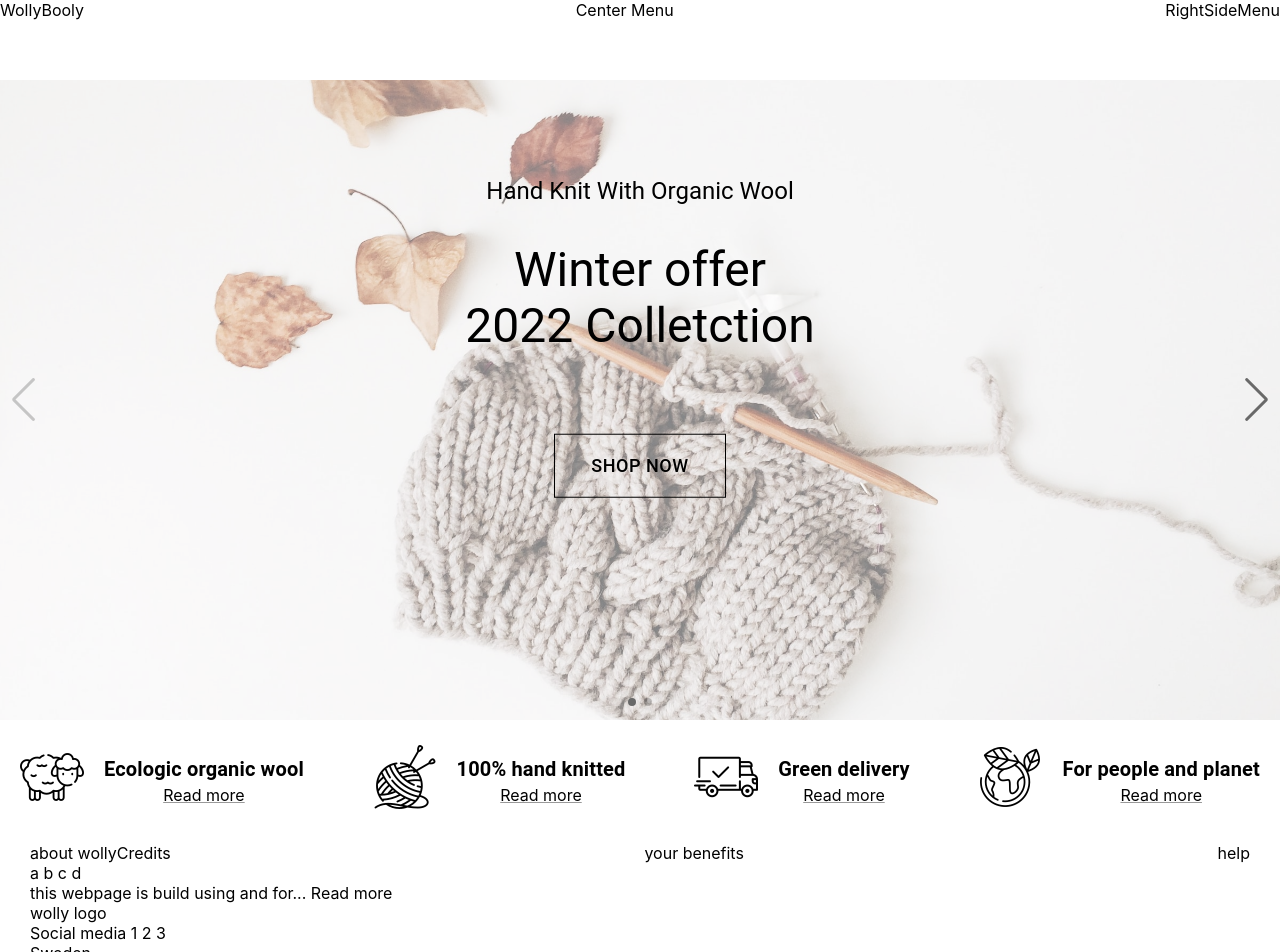
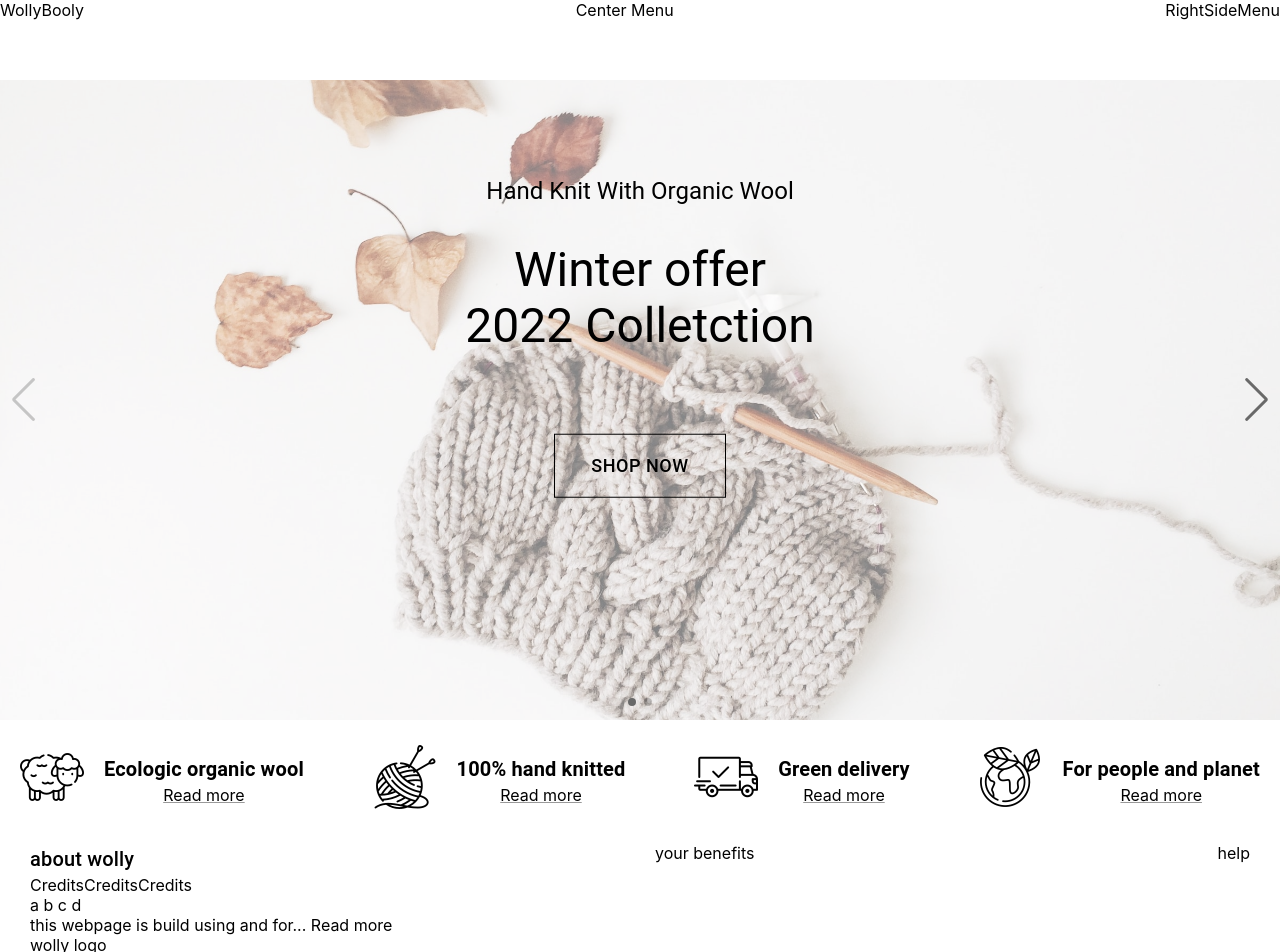
Before and after one commit to GoranAviani/react_web, a React (Create React App) app: page / in a window 1280 px wide. Shown: the top 952 px of the page. Built offline with nearby package versions, Linux system fonts and the light colour scheme.

Commit message:
modal improvements

```diff
--- a/src/components/Footer/Footer.js
+++ b/src/components/Footer/Footer.js
@@ -1,6 +1,7 @@
 import React from "react";
 import Link from "@mui/material/Link";
 import './Footer.css'
+import Typography from "@mui/material/Typography";
 
 const Footer = () => {
 
@@ -8,13 +9,30 @@ const Footer = () => {
         <div className="Footer">
             <div className='SiteLinks'>
                 <div>
+                    <Typography variant='h6'>
                         about wolly
+                    </Typography>
+                    <div className='Links'>
                         <Link color="#000"
                               underline="none"
                               href="/credits"
                         >
                             Credits
                         </Link>
+                        <Link color="#000"
+                              underline="none"
+                              href="/credits"
+                        >
+                            Credits
+                        </Link>
+                        <Link color="#000"
+                              underline="none"
+                              href="/credits"
+                        >
+                            Credits
+                        </Link>
+                    </div>
+
                 </div>
                 <div>
                     your benefits
```
Lines whose indentation alone changed are shown as unchanged.
